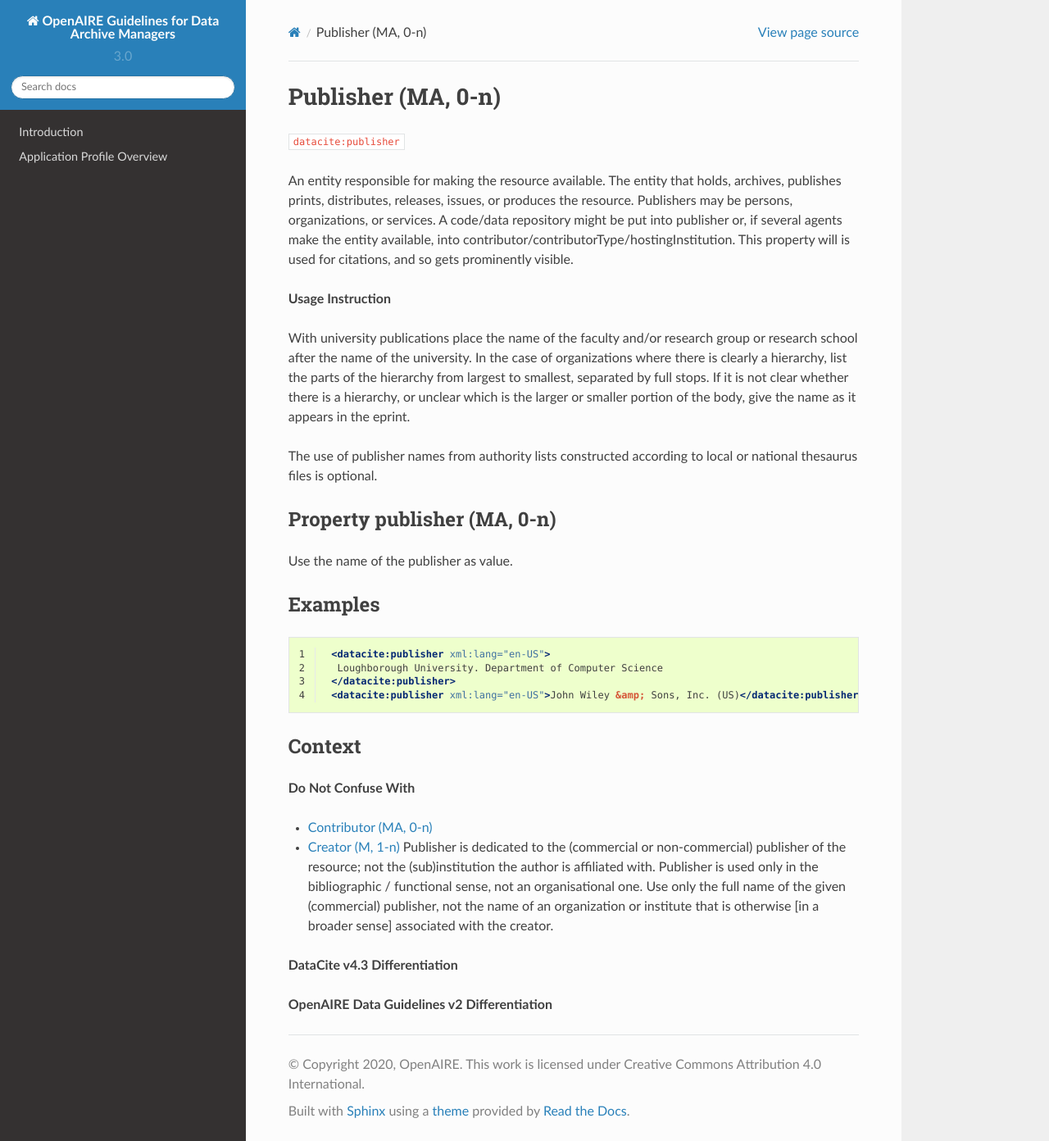
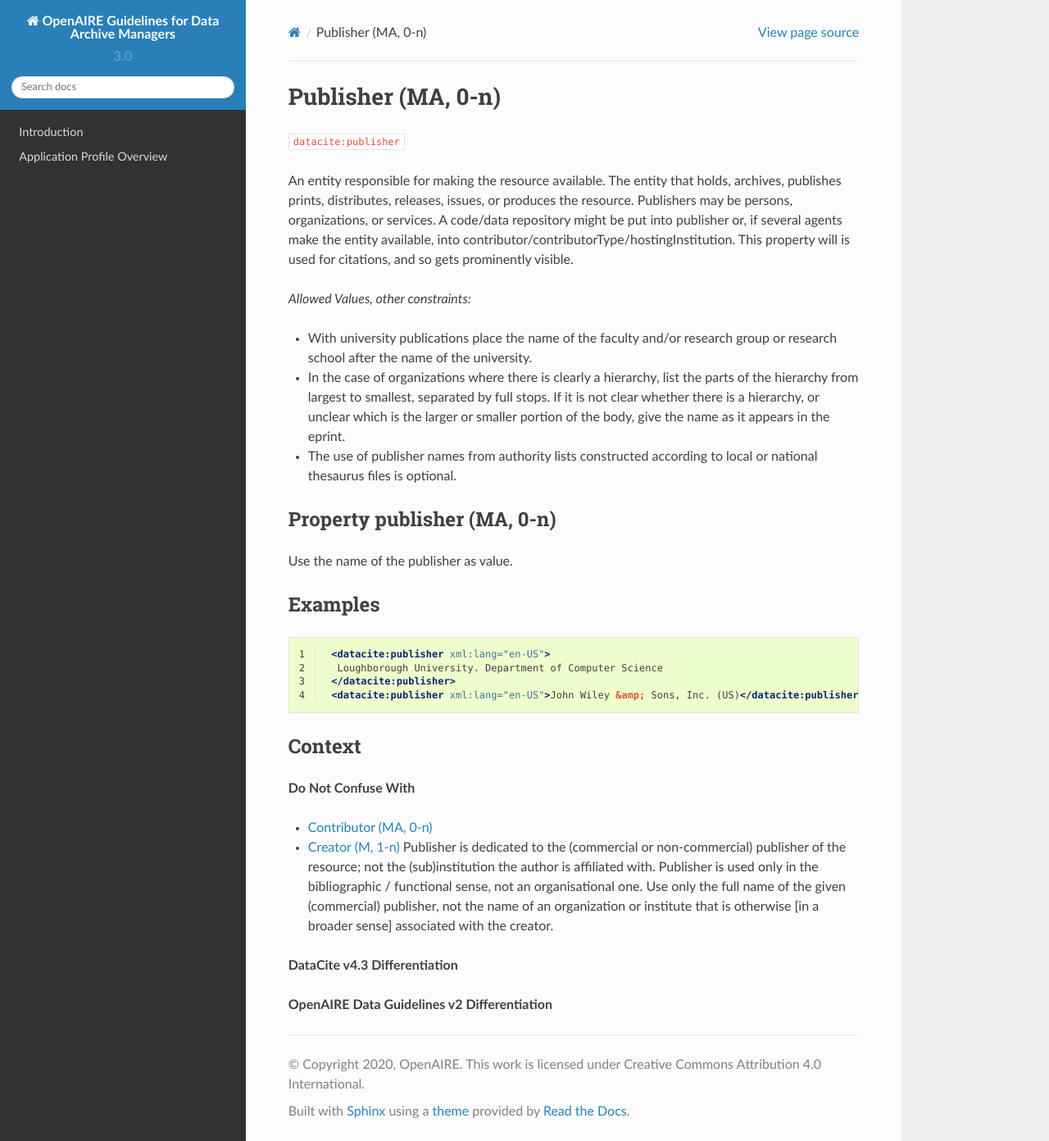
Before and after one commit to openaire/guidelines-data-archives, a Sphinx documentation site: the page built from docs/field_publisher.rst, in a window 1280 px wide and 1392 px high. Shown: the whole window at 82% size. Built offline with Sphinx 7.4.7 and the Read the Docs theme 2.0.0, drawn with Linux system fonts in a browser that asks for light colours; a script that is not in the unit is left out.

Commit message:
Update field_publisher.rst

```diff
--- a/docs/field_publisher.rst
+++ b/docs/field_publisher.rst
@@ -8,11 +8,11 @@ Publisher (MA, 0-n)
 An entity responsible for making the resource available. The entity that holds, archives, publishes prints, distributes, releases, issues, or produces the resource. Publishers may be persons, organizations, or services. A code/data repository might be put into publisher or, if several agents make the entity available, into contributor/contributorType/hostingInstitution.
 This property will is used for citations, and so gets prominently visible.
 
-**Usage Instruction**
+*Allowed Values, other constraints:*
 
-With university publications place the name of the faculty and/or research group or research school after the name of the university. In the case of organizations where there is clearly a hierarchy, list the parts of the hierarchy from largest to smallest, separated by full stops. If it is not clear whether there is a hierarchy, or unclear which is the larger or smaller portion of the body, give the name as it appears in the eprint.
-
-The use of publisher names from authority lists constructed according to local or national thesaurus files is optional.
+* With university publications place the name of the faculty and/or research group or research school after the name of the university.
+* In the case of organizations where there is clearly a hierarchy, list the parts of the hierarchy from largest to smallest, separated by full stops. If it is not clear whether there is a hierarchy, or unclear which is the larger or smaller portion of the body, give the name as it appears in the eprint.
+* The use of publisher names from authority lists constructed according to local or national thesaurus files is optional.
 
 Property publisher (MA, 0-n)
 ----------------------------
```
